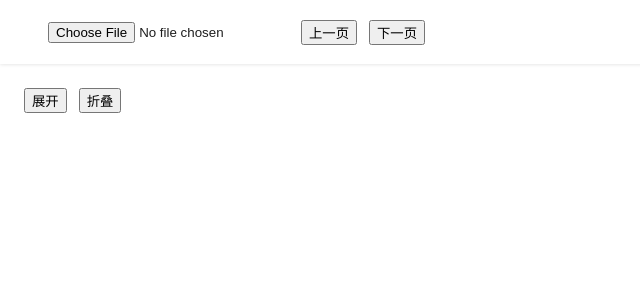
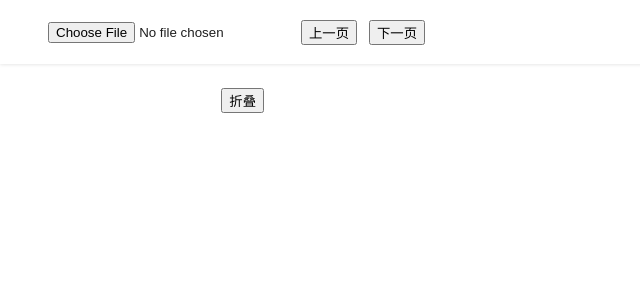
Before and after one commit to tercoecouty/epub-reader, a React (Vite) app: page / in a window 1280 px wide. Shown: the top 300 px of the page, without its empty margins (0-640 px from the left). Built offline with nearby package versions, Linux system fonts and the light colour scheme.

Commit message:
移除折叠按钮

```diff
--- a/src/app/Sidebar.less
+++ b/src/app/Sidebar.less
@@ -12,9 +12,7 @@
 
 .sidebar-buttons {
     margin-bottom: 12px;
-    > button:first-child {
-        margin-right: 12px;
-    }
+    text-align: right;
 }
 
 .book-table-item {
--- a/src/app/Sidebar.tsx
+++ b/src/app/Sidebar.tsx
@@ -98,11 +98,6 @@ export default function Sidebar() {
         setExpands({ ...expands });
     };
 
-    const unfold = () => {
-        _setExpands(epub.getBookTable(), true);
-        setExpands({ ...expands });
-    };
-
     useEffect(() => {
         if (!epub) return;
 
@@ -113,7 +108,6 @@ export default function Sidebar() {
     return (
         <aside className="book-table">
             <div className="sidebar-buttons">
-                <button onClick={unfold}>展开</button>
                 <button onClick={fold}>折叠</button>
             </div>
             {epub ? renderBookTable(epub.getBookTable()) : null}
```
